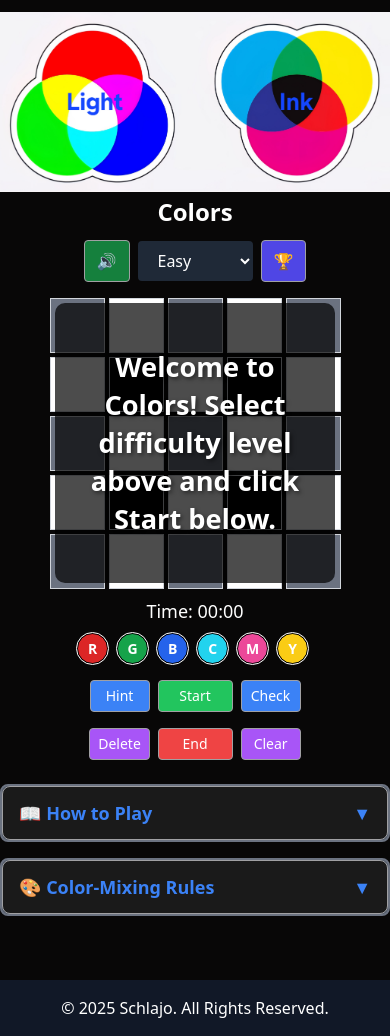
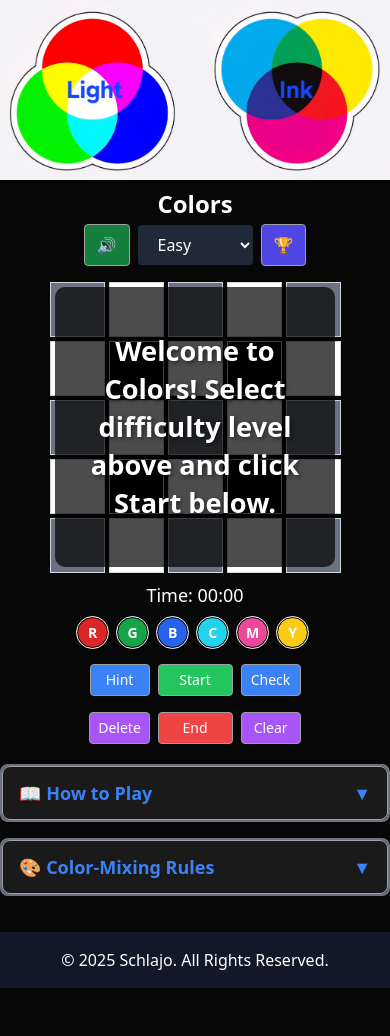
Before and after one commit to schlajo/colors-game, a React (Vite) app: page / in a window 390 px wide. After the commit the page ends 988 px from the top, so only its background shows below. Built offline with nearby package versions, Linux system fonts and the light colour scheme; no server answers.

Commit message:
Made minor layout styling changes for the mobile app so that the How to Play button would show on the screen without scrolling.

```diff
--- a/src/App.jsx
+++ b/src/App.jsx
@@ -998,14 +998,14 @@ const App = () => {
 
         {/* Center: Game Board and Controls */}
         <div className="flex flex-col items-center flex-1 lg:flex-none lg:w-[40%] lg:relative order-first lg:order-none">
-          <div className="flex justify-center mb-1 mt-3 sm:mb-2 sm:mt-5">
+          <div className="flex justify-center mb-1 sm:mb-2 sm:mt-5">
             <img
               src={Venns}
               alt="Color Venn Diagrams"
               className="max-w-[55] sm:max-w-[76] h-auto mx-auto"
             />
           </div>
-          <h1 className="text-2xl font-bold mb-3">Colors</h1>
+          <h1 className="text-2xl font-bold mb-1 mt-1">Colors</h1>
 
           <div className="mb-4 flex items-center gap-2">
             <button
@@ -1237,7 +1237,7 @@ const App = () => {
         </div>
 
         {/* Mobile Collapsible Sections */}
-        <div className="lg:hidden w-full flex flex-col gap-4 mt-2 mb-8">
+        <div className="lg:hidden w-full flex flex-col gap-4 mt-1 mb-1">
           {/* How to Play Collapsible */}
           <div className="bg-gray-600 rounded-lg overflow-hidden border-2 border-gray-500">
             <button
```
